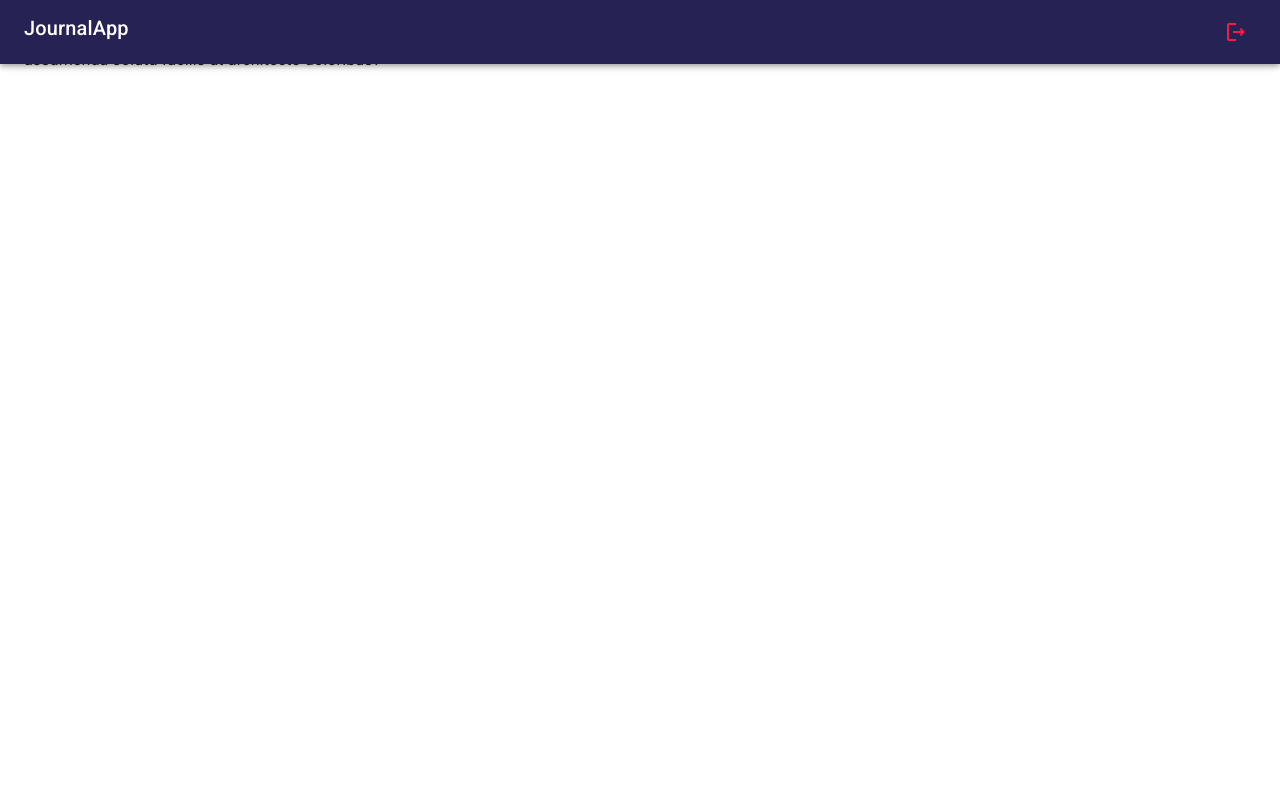
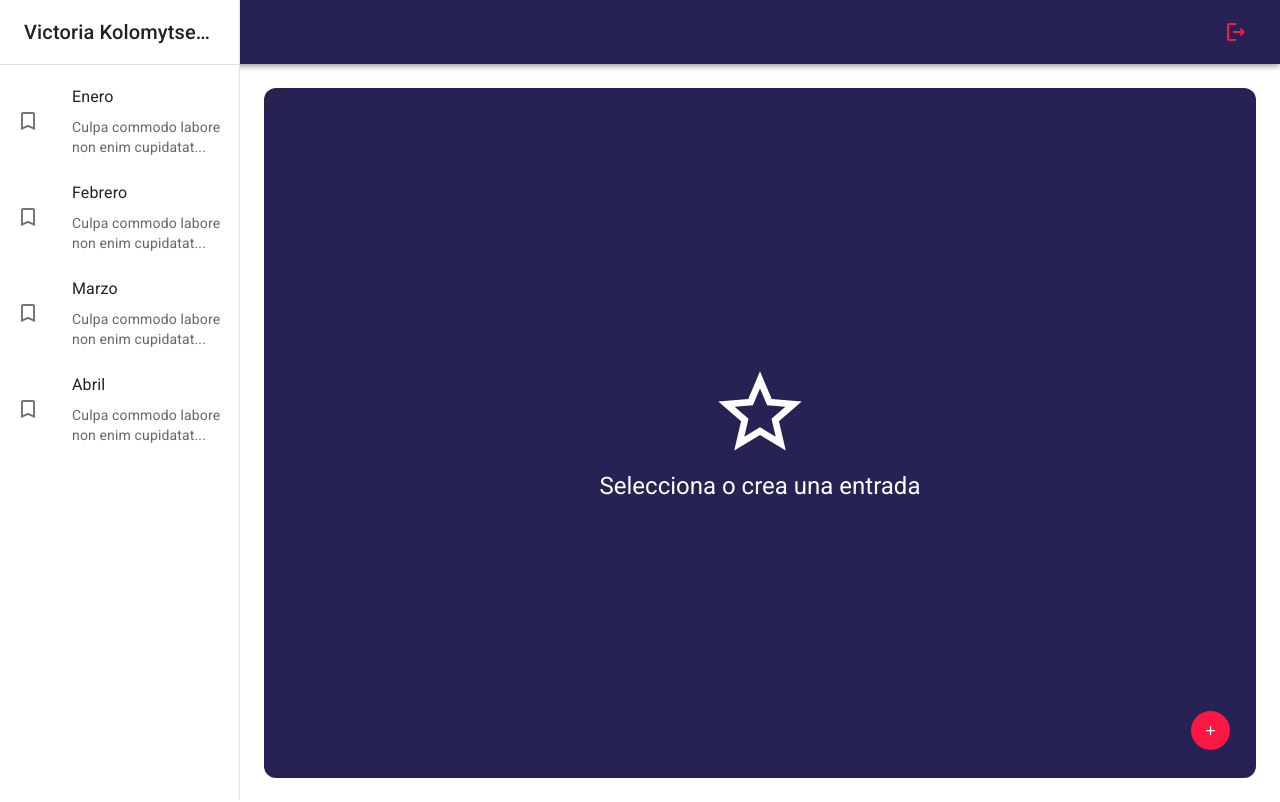
Before and after one commit to vicko87/practicas-react, a React (Vite) app in the folder journal-app/: page / in a window 1280 px wide. Built offline with nearby package versions, Linux system fonts and the light colour scheme.

Commit message:
imageList,button

```diff
--- /dev/null
+++ b/journal-app/src/journal/components/ImageGallery.jsx
@@ -0,0 +1,70 @@
+import ImageList from '@mui/material/ImageList';
+import ImageListItem from '@mui/material/ImageListItem';
+
+export const ImageGallery = () => {
+  return (
+    <ImageList sx={{ width: '100%', height: 500 }} cols={3} rowHeight={200}>
+      {itemData.map((item) => (
+        <ImageListItem key={item.img}>
+          <img
+            srcSet={`${item.img}?w=164&h=164&fit=crop&auto=format&dpr=2 2x`}
+            src={`${item.img}?w=164&h=164&fit=crop&auto=format`}
+            alt={item.title}
+            loading="lazy"
+          />
+        </ImageListItem>
+      ))}
+    </ImageList>
+  );
+}
+
+const itemData = [
+  {
+    img: 'https://images.unsplash.com/photo-1551963831-b3b1ca40c98e',
+    title: 'Breakfast',
+  },
+  {
+    img: 'https://images.unsplash.com/photo-1551782450-a2132b4ba21d',
+    title: 'Burger',
+  },
+  {
+    img: 'https://images.unsplash.com/photo-1522770179533-24471fcdba45',
+    title: 'Camera',
+  },
+  {
+    img: 'https://images.unsplash.com/photo-1444418776041-9c7e33cc5a9c',
+    title: 'Coffee',
+  },
+  {
+    img: 'https://images.unsplash.com/photo-1533827432537-70133748f5c8',
+    title: 'Hats',
+  },
+  {
+    img: 'https://images.unsplash.com/photo-1558642452-9d2a7deb7f62',
+    title: 'Honey',
+  },
+  {
+    img: 'https://images.unsplash.com/photo-1516802273409-68526ee1bdd6',
+    title: 'Basketball',
+  },
+  {
+    img: 'https://images.unsplash.com/photo-1518756131217-31eb79b20e8f',
+    title: 'Fern',
+  },
+  {
+    img: 'https://images.unsplash.com/photo-1597645587822-e99fa5d45d25',
+    title: 'Mushrooms',
+  },
+  {
+    img: 'https://images.unsplash.com/photo-1567306301408-9b74779a11af',
+    title: 'Tomato basil',
+  },
+  {
+    img: 'https://images.unsplash.com/photo-1471357674240-e1a485acb3e1',
+    title: 'Sea star',
+  },
+  {
+    img: 'https://images.unsplash.com/photo-1589118949245-7d38baf380d6',
+    title: 'Bike',
+  },
+];
--- /dev/null
+++ b/journal-app/src/journal/components/SideBar.jsx
@@ -0,0 +1,46 @@
+import {Box,Typography, Divider, Drawer, List, ListItem, ListItemButton, ListItemIcon, Toolbar, Grid, ListItemText } from "@mui/material"
+import { TurnedInNot } from "@mui/icons-material"
+
+
+export const SideBar = ({drawerWidth = 240}) => {
+  return (
+  <Box
+    component='nav'
+    sx={{width: {sm: drawerWidth}, flexShrink: {sm:0} }}
+  >
+   <Drawer
+   variant="permanent"
+   open
+   sx={{
+    display: {xs: 'block'},
+    '& .MuiDrawer-paper': { boxSizing: 'border-box', width: drawerWidth}
+   }}
+   >
+  <Toolbar>
+   <Typography variant='h6' noWrap component='div'>
+    Victoria Kolomytseva
+   </Typography>
+  </Toolbar>
+  <Divider/>
+   <List>
+    {
+        ['Enero', 'Febrero', 'Marzo', 'Abril'].map(text => (
+            <ListItem key={text} disablePadding>
+            <ListItemButton>
+             <ListItemIcon>
+              <TurnedInNot/>
+             </ListItemIcon>
+             <Grid container>
+             <ListItemText primary={text}/>
+             <ListItemText secondary={'Culpa commodo labore non enim cupidatat...'}/>
+             </Grid>
+            </ListItemButton>
+            </ListItem>
+        ))
+    }
+   </List>
+
+   </Drawer>
+  </Box>
+  )
+}
--- a/journal-app/src/journal/components/index.js
+++ b/journal-app/src/journal/components/index.js
@@ -1 +1,3 @@
-export * from './NavBar'
+export * from './NavBar';
+export * from './SideBar'
+export * from './ImageGallery'
--- a/journal-app/src/journal/layout/JournalLayout.jsx
+++ b/journal-app/src/journal/layout/JournalLayout.jsx
@@ -1,5 +1,7 @@
 import {Box} from '@mui/system'
 import { NavBar } from '../components';
+import { SideBar } from '../components';
+import { Toolbar } from '@mui/material';
 
 const drawerWidth = 240;
 
@@ -10,7 +12,7 @@
 
    <NavBar drawerWidth={drawerWidth}/>
 
-
+   <SideBar drawerWidth={drawerWidth}/>
 
 
 
@@ -18,6 +20,7 @@
     component='main'
     sx={{flexGrow: 1, p: 3}}
     >
+        <Toolbar/>
 
   {children}
     </Box>
--- a/journal-app/src/journal/pages/JornalPage.jsx
+++ b/journal-app/src/journal/pages/JornalPage.jsx
@@ -1,13 +1,33 @@
-import {Typography} from "@mui/material"
-
+import { IconButton} from "@mui/material"
+import { AddOutlined } from "@mui/icons-material"
 import { JournalLayout } from "../layout/JournalLayout"
-
-
+import {NothingSelectedView} from '../views'
+import { NoteView } from "../views"
 
 export const JornalPage = () => {
   return (
     <JournalLayout>
-  <Typography>Lorem ipsum dolor sit amet consectetur adipisicing elit. Beatae nisi officia totam voluptates et dolorum rem aperiam, sint labore repudiandae, error, veniam sequi ullam assumenda soluta facilis ut architecto doloribus?</Typography>
+ {/* <Typography>Lorem ipsum dolor sit amet consectetur adipisicing elit. Beatae nisi officia totam voluptates et dolorum rem aperiam, sint labore repudiandae, error, veniam sequi ullam assumenda soluta facilis ut architecto doloribus?</Typography>*/}
+
+     <NothingSelectedView/>
+   {/*<NoteView/>*/}
+
+   <IconButton
+    size= 'large'
+    sx={{
+      color:'white',
+      backgroundColor: 'error.main',
+      ':hover': {backgroundColor: 'error.main', opacity: 0.9},
+      position: 'fixed',
+      right: 50,
+      bottom: 50
+    }}
+   >
+  <AddOutlined sx={{ fontSize: 15}}/>
+
+   </IconButton>
+
+
     </JournalLayout>
   )
 }
--- /dev/null
+++ b/journal-app/src/journal/views/NoteView.jsx
@@ -0,0 +1,45 @@
+import { Button, Grid, Typography, TextField } from "@mui/material"
+import { SaveOutlined } from "@mui/icons-material"
+import { ImageGallery } from "../components/ImageGallery"
+
+
+export const NoteView = () => {
+    return (
+        <Grid container direction='row' justifyContent='space-between' alignItems='center' sx={{ mb: 1 }}>
+            <Grid item>
+                <Typography fontSize={39} fontWeight='light'>28 de agosto, 2025</Typography>
+            </Grid>
+            <Grid item>
+                <Button color='primary' sx={{ padding: 2 }}>
+                    <SaveOutlined sx={{ fontSize: 30, mr: 1 }} />
+                    Guardar
+                </Button>
+            </Grid>
+
+            <Grid container size={12}>
+                <TextField
+                    type='text'
+                    variant="filled"
+                    fullWidth
+                    placeholder="Ingrese un titulo"
+                    label='Título'
+                    sx={{ border: 'none', mb: 1 }}
+                />
+
+<TextField
+                    type='text'
+                    variant="filled"
+                    fullWidth
+                    multiline
+                    placeholder="¿Que sucedió hoy?"
+                    label='Título'
+                    minRows={5}
+
+                />
+
+            </Grid>
+        <ImageGallery/>
+
+        </Grid>
+    )
+}
--- /dev/null
+++ b/journal-app/src/journal/views/NothingSelectedView.jsx
@@ -0,0 +1,21 @@
+import { Grid, Typography } from "@mui/material"
+import { StarOutline } from "@mui/icons-material"
+export const NothingSelectedView = () => {
+  return (
+    <Grid
+    container
+    spacing={0}
+    direction='column'
+    alignItems='center'
+    justifyContent='center'
+    sx={{ minHeight: 'calc(100vh - 110px)', backgroundColor: 'primary.main', borderRadius: 3 }}
+  >
+   <Grid item xs={12}>
+     <StarOutline sx={{ fontSize:100, color: 'white' }}/>
+   </Grid>
+   <Grid item xs={12}>
+     <Typography color='white' variant="h5">Selecciona o crea una entrada</Typography>
+</Grid>
+</Grid>
+  )
+}
--- /dev/null
+++ b/journal-app/src/journal/views/index.js
@@ -0,0 +1,2 @@
+export * from './NoteView'
+export * from './NothingSelectedView'
```
